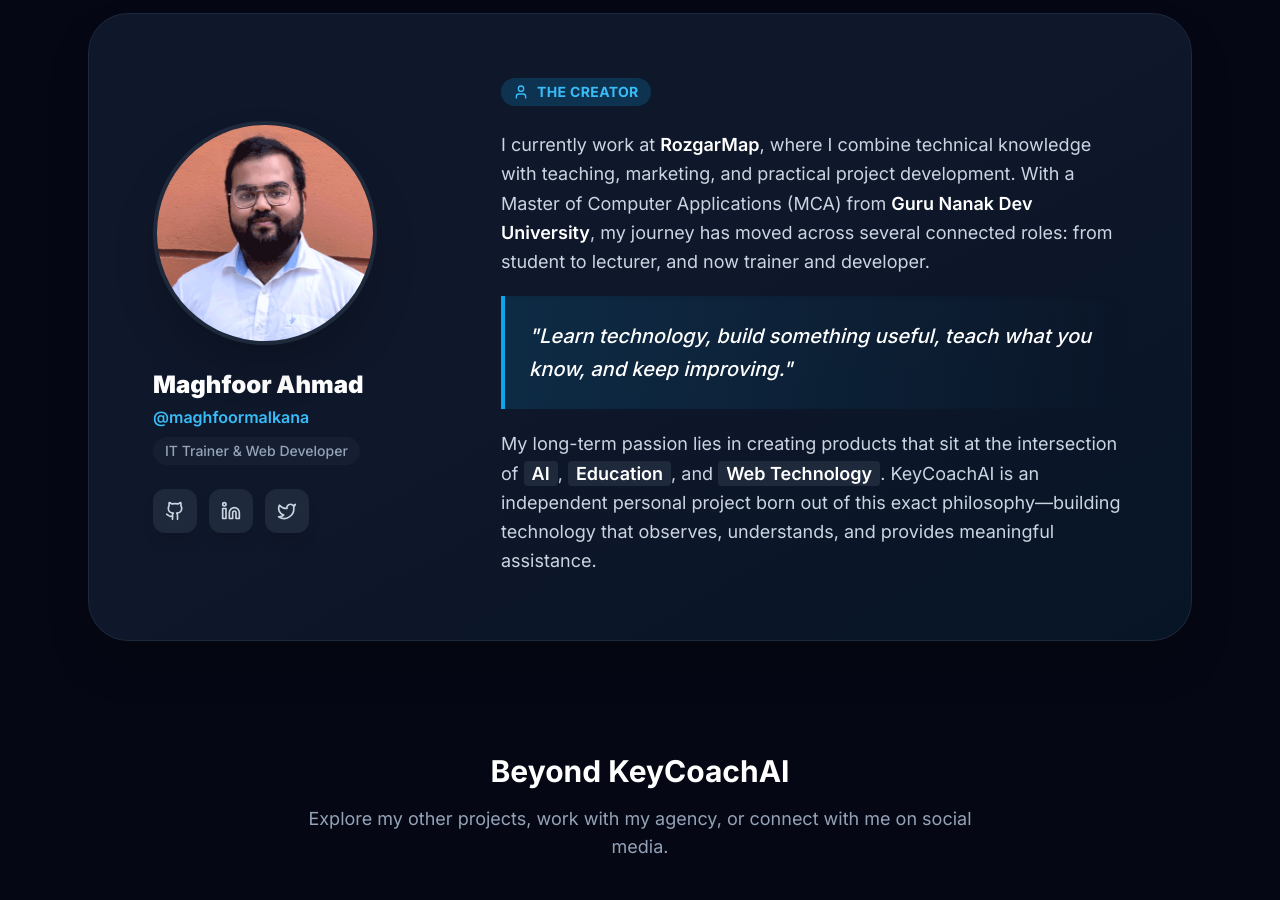
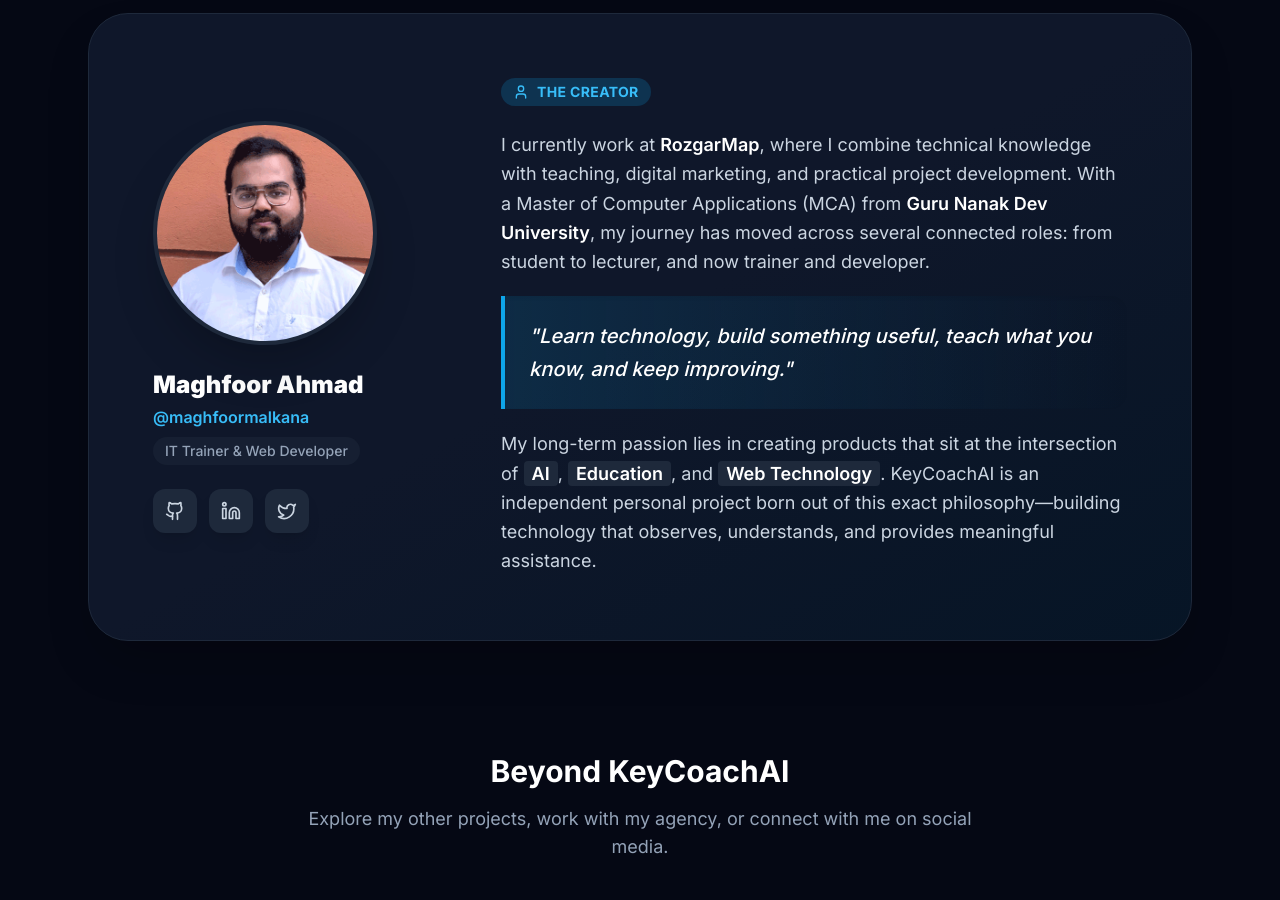
Before and after one commit to maghfoormalkana/KeyCoachAI, a Next.js app: page /about in a window 1280 px wide. Shown: the part 1960-2860 px from the top of the page. Built offline with nearby package versions, Linux system fonts and the light colour scheme; no server answers.

Commit message:
Update page.tsx

```diff
--- a/app/about/page.tsx
+++ b/app/about/page.tsx
@@ -207,7 +207,7 @@
 
               <div className="space-y-5 text-slate-300 leading-relaxed text-lg">
                 <p>
-                  I currently work at <span className="text-white font-semibold">RozgarMap</span>, where I combine technical knowledge with teaching, marketing, and practical project development. With a Master of Computer Applications (MCA) from <span className="text-white font-semibold">Guru Nanak Dev University</span>, my journey has moved across several connected roles: from student to lecturer, and now trainer and developer.
+                  I currently work at <span className="text-white font-semibold">RozgarMap</span>, where I combine technical knowledge with teaching, digital marketing, and practical project development. With a Master of Computer Applications (MCA) from <span className="text-white font-semibold">Guru Nanak Dev University</span>, my journey has moved across several connected roles: from student to lecturer, and now trainer and developer.
                 </p>
 
                 <div className="bg-gradient-to-r from-brand-900/40 to-transparent border-l-4 border-brand-500 p-6 rounded-r-2xl my-8 shadow-inner">
```
